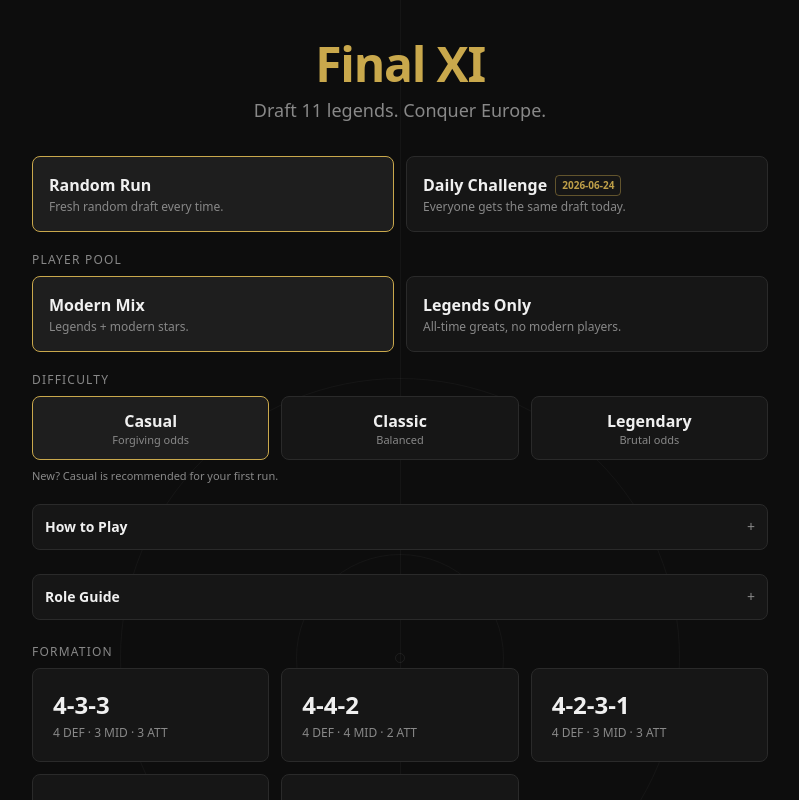
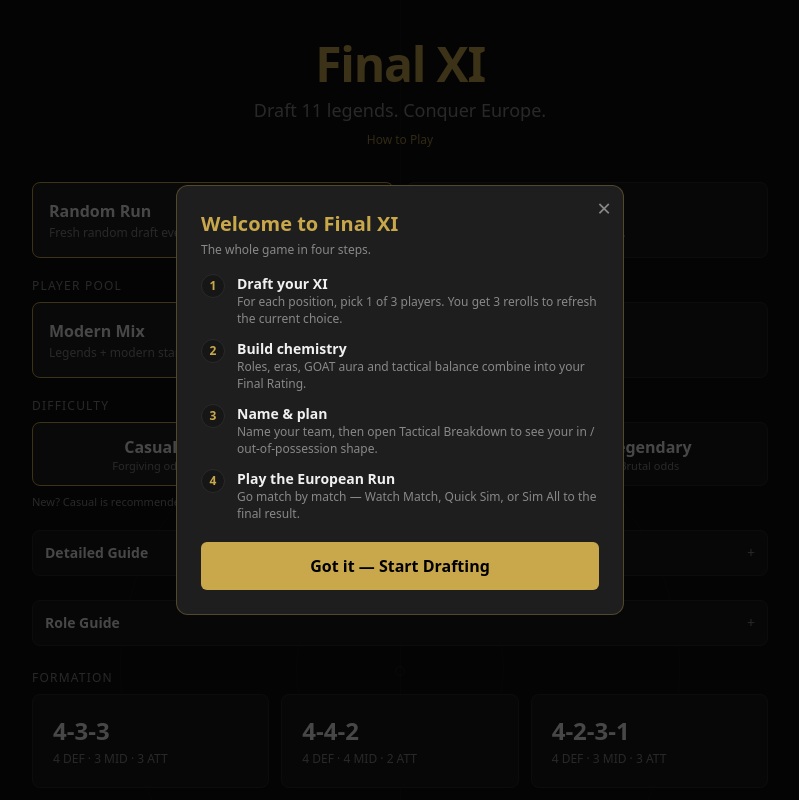
Before and after one commit to kalfinio/final-xi, a React (Vite) app: page / in a window 1280 px wide. Shown: the top 800 px of the page, without its empty margins (240-1039 px from the left). Built offline with nearby package versions, Linux system fonts and the light colour scheme.

Commit message:
add onboarding and clarity polish

```diff
--- a/src/App.jsx
+++ b/src/App.jsx
@@ -175,6 +175,28 @@ function RoleGuide() {
   )
 }
 
+// First-run onboarding modal — a concise 4-step explainer.
+const HOWTO_KEY = 'finalxi.howToPlaySeen.v1'
+
+function HowToPlayModal({ onClose }) {
+  return (
+    <div className="fixed inset-0 z-50 flex items-center justify-center p-4 bg-black/70" onClick={onClose}>
+      <div className="relative w-full max-w-md max-h-[88vh] overflow-y-auto rounded-xl bg-card border border-gold/30 p-5 sm:p-6 fx-in" onClick={(e) => e.stopPropagation()}>
+        <button onClick={onClose} aria-label="Close" className="absolute top-2.5 right-3 text-secondary hover:text-gold text-2xl leading-none fx-press">×</button>
+        <h2 className="text-xl font-black text-gold mb-1">Welcome to Final XI</h2>
+        <p className="text-xs text-secondary mb-4">The whole game in four steps.</p>
+        <div className="space-y-3 mb-5">
+          <HowToStep n={1} title="Draft your XI">For each position, pick 1 of 3 players. You get 3 rerolls to refresh the current choice.</HowToStep>
+          <HowToStep n={2} title="Build chemistry">Roles, eras, GOAT aura and tactical balance combine into your Final Rating.</HowToStep>
+          <HowToStep n={3} title="Name & plan">Name your team, then open Tactical Breakdown to see your in / out-of-possession shape.</HowToStep>
+          <HowToStep n={4} title="Play the European Run">Go match by match — Watch Match, Quick Sim, or Sim All to the final result.</HowToStep>
+        </div>
+        <button onClick={onClose} className="w-full px-5 py-3 rounded-md font-semibold fx-press bg-gold text-black hover:bg-gold/90">Got it — Start Drafting</button>
+      </div>
+    </div>
+  )
+}
+
 function IntroScreen({ onStart, stats }) {
   // Brand-new players (no recorded games) start on Casual so a first run isn't
   // brutal before they learn roles/synergies. Returning users keep Classic.
@@ -185,15 +207,25 @@ function IntroScreen({ onStart, stats }) {
   const [pool, setPool] = useState('modern')
   const [howOpen, setHowOpen] = useState(false)
   const [roleOpen, setRoleOpen] = useState(false)
+  // Auto-show the onboarding modal only the first time the game is opened.
+  const [showModal, setShowModal] = useState(() => {
+    try { return !localStorage.getItem(HOWTO_KEY) } catch { return false }
+  })
+  function closeModal() {
+    try { localStorage.setItem(HOWTO_KEY, '1') } catch { /* ignore */ }
+    setShowModal(false)
+  }
   const fav = favoriteFormation(stats)
 
   return (
     <div className="relative">
+      {showModal && <HowToPlayModal onClose={closeModal} />}
       <IntroBackdrop />
       <div className="relative z-10 max-w-3xl mx-auto px-4 py-8 sm:py-10">
         <div className="text-center mb-7 sm:mb-8">
           <h1 className="fx-in text-4xl sm:text-5xl font-black tracking-tight text-gold mb-2">Final XI</h1>
           <p className="fx-in fx-d1 text-secondary text-base sm:text-lg">Draft 11 legends. Conquer Europe.</p>
+          <button onClick={() => setShowModal(true)} className="fx-in fx-d1 mt-2 text-xs text-gold/80 hover:text-gold underline-offset-2 hover:underline">How to Play</button>
         </div>
 
         <div className="fx-in fx-d2 grid grid-cols-1 sm:grid-cols-2 gap-3 mb-5">
@@ -235,7 +267,7 @@ function IntroScreen({ onStart, stats }) {
 
         <div className="fx-in fx-d4 mb-6">
           <button onClick={() => setHowOpen((o) => !o)} className="w-full flex items-center justify-between p-3 rounded-lg border border-border bg-surface text-left">
-            <span className="text-sm font-semibold">How to Play</span>
+            <span className="text-sm font-semibold">Detailed Guide</span>
             <span className="text-secondary text-sm">{howOpen ? '−' : '+'}</span>
           </button>
           {howOpen && <HowToPlay />}
@@ -578,6 +610,15 @@ function BonusesScreen({ squad, config, rerollsUsed, onSimulate, initialTeamName
         <StatBox label="Total" value={total} accent="text-gold" />
       </div>
 
+      {/* Plain-English meaning of this screen — quick clarity for new players. */}
+      <div className="mb-6 p-3 rounded-lg bg-card border border-border text-xs text-secondary space-y-1">
+        <div className="text-[10px] uppercase tracking-widest text-gold/80 mb-1">What this means</div>
+        <div><span className="text-primary font-semibold">Rating</span> = squad quality + chemistry bonuses.</div>
+        <div><span className="text-primary font-semibold">Strengths</span> help your European Run.</div>
+        <div><span className="text-primary font-semibold">Weaknesses</span> can show up in match commentary.</div>
+        <div><span className="text-primary font-semibold">Tactics</span> shape match events and your tactical notes.</div>
+      </div>
+
       <button onClick={() => setHowOpen((o) => !o)} className="w-full flex items-center justify-between p-3 rounded-lg border border-border bg-surface text-left mb-6">
         <span className="text-sm font-semibold">How rating works</span>
         <span className="text-secondary text-sm">{howOpen ? '−' : '+'}</span>
@@ -593,10 +634,11 @@ function BonusesScreen({ squad, config, rerollsUsed, onSimulate, initialTeamName
         </div>
       )}
 
-      <button onClick={() => setTacticsOpen((o) => !o)} className="w-full flex items-center justify-between p-3 rounded-lg border border-border bg-surface text-left mb-6">
+      <button onClick={() => setTacticsOpen((o) => !o)} className="w-full flex items-center justify-between p-3 rounded-lg border border-border bg-surface text-left mb-1">
         <span className="text-sm font-semibold">{tacticsOpen ? 'Hide Tactical Breakdown' : 'Show Tactical Breakdown'}</span>
         <span className="text-secondary text-sm">{tacticsOpen ? '−' : '+'}</span>
       </button>
+      <p className="text-[11px] text-secondary px-1 mb-6">Shows how your XI behaves in and out of possession.</p>
       {tacticsOpen && (
         <div className="-mt-4 mb-6">
           <TacticalPitch squad={squad} formation={config.formation} />
@@ -636,7 +678,7 @@ function BonusesScreen({ squad, config, rerollsUsed, onSimulate, initialTeamName
           placeholder={DEFAULT_TEAM_NAME}
           className="w-full px-4 py-3 rounded-lg bg-card border border-border text-center text-primary font-semibold focus:outline-none focus:border-gold"
         />
-        <p className="text-[11px] text-secondary text-center mt-1.5">Up to {TEAM_NAME_MAX} characters · used across your Match Center and result.</p>
+        <p className="text-[11px] text-secondary text-center mt-1.5">Used in the Match Center and share card · up to {TEAM_NAME_MAX} characters.</p>
       </div>
 
       <div className="text-center">
@@ -970,6 +1012,7 @@ export default function App() {
           record={runRecord(runMatchesRef.current.slice(0, matchIndex))}
           matchIndex={matchIndex}
           total={runMatchesRef.current.length}
+          firstTime={!stats?.gamesPlayed}
           onWatch={watchMatch}
           onQuick={quickSim}
           onSimAll={simAll}
--- a/src/RunFlow.jsx
+++ b/src/RunFlow.jsx
@@ -78,7 +78,7 @@ function RunBtn({ children, onClick, variant = 'gold', className = '' }) {
 // ---------------------------------------------------------------------------
 // Match Hub — shown before every match.
 // ---------------------------------------------------------------------------
-export function MatchHub({ item, teamName, record, matchIndex, total, onWatch, onQuick, onSimAll }) {
+export function MatchHub({ item, teamName, record, matchIndex, total, firstTime, onWatch, onQuick, onSimAll }) {
   const { stage, label } = stageDisplay(item)
   const meta = item.match.opponentMeta
   const diff = predictedDifficulty(item)
@@ -108,11 +108,24 @@ export function MatchHub({ item, teamName, record, matchIndex, total, onWatch, o
         <span className="text-secondary">Goals </span><span className="font-bold text-primary">{record.gf}–{record.ga}</span>
       </div>
 
+      {firstTime && matchIndex === 0 && (
+        <p className="text-[11px] text-gold/75 text-center mb-3">Recommended: Watch one match first, then Quick Sim league matches for a faster run.</p>
+      )}
+
       <div className="flex flex-col gap-3">
-        <RunBtn onClick={onWatch} className="w-full">Watch Match</RunBtn>
+        <div>
+          <RunBtn onClick={onWatch} className="w-full">Watch Match</RunBtn>
+          <p className="text-[10px] text-secondary text-center mt-1">Watch the 2D simulation play out.</p>
+        </div>
         <div className="flex flex-col sm:flex-row gap-3">
-          <RunBtn onClick={onQuick} variant="ghost" className="w-full sm:flex-1">Quick Sim</RunBtn>
-          <RunBtn onClick={onSimAll} variant="surface" className="w-full sm:flex-1">Sim All</RunBtn>
+          <div className="sm:flex-1">
+            <RunBtn onClick={onQuick} variant="ghost" className="w-full">Quick Sim</RunBtn>
+            <p className="text-[10px] text-secondary text-center mt-1">Instantly simulate this match.</p>
+          </div>
+          <div className="sm:flex-1">
+            <RunBtn onClick={onSimAll} variant="surface" className="w-full">Sim All</RunBtn>
+            <p className="text-[10px] text-secondary text-center mt-1">Finish the run, go to the final result.</p>
+          </div>
         </div>
       </div>
     </div>
```
